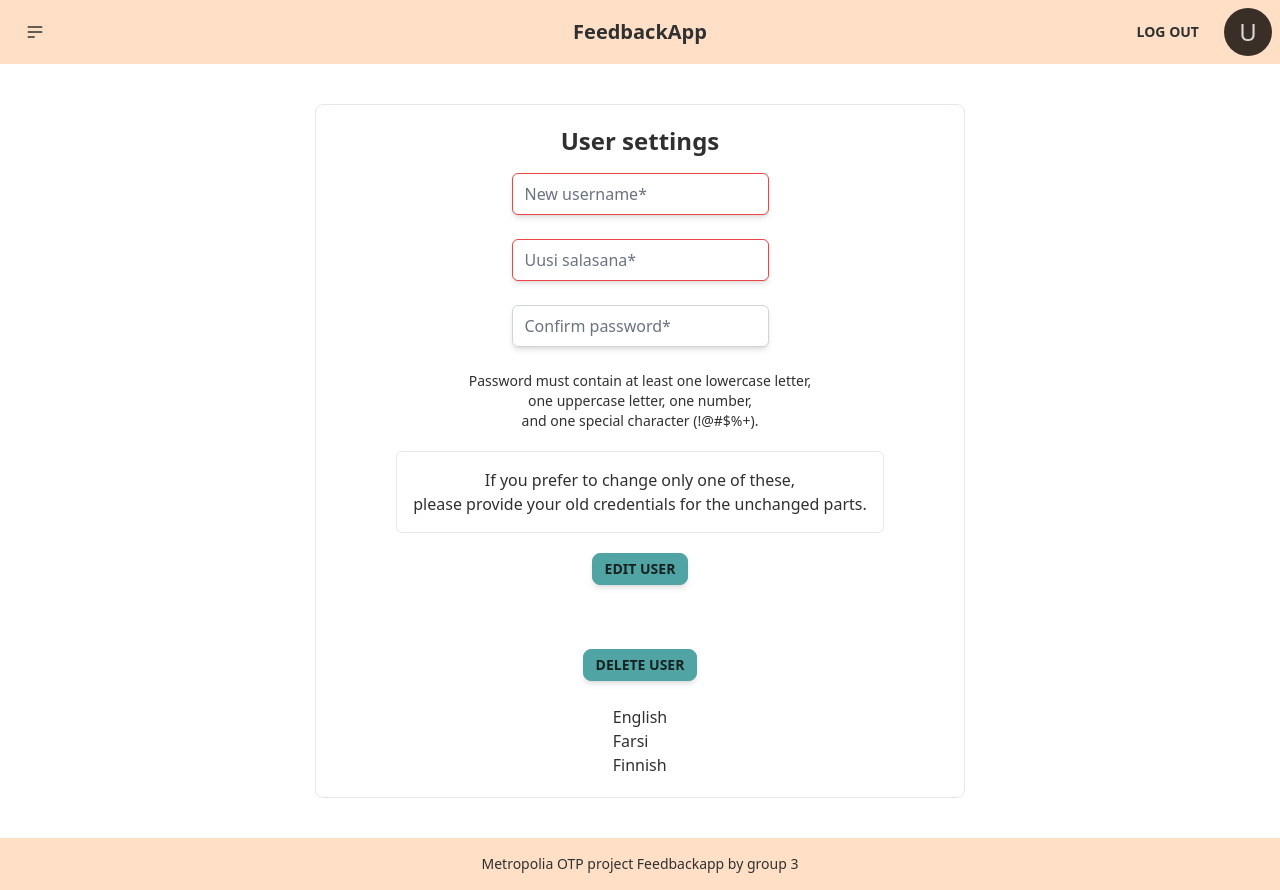
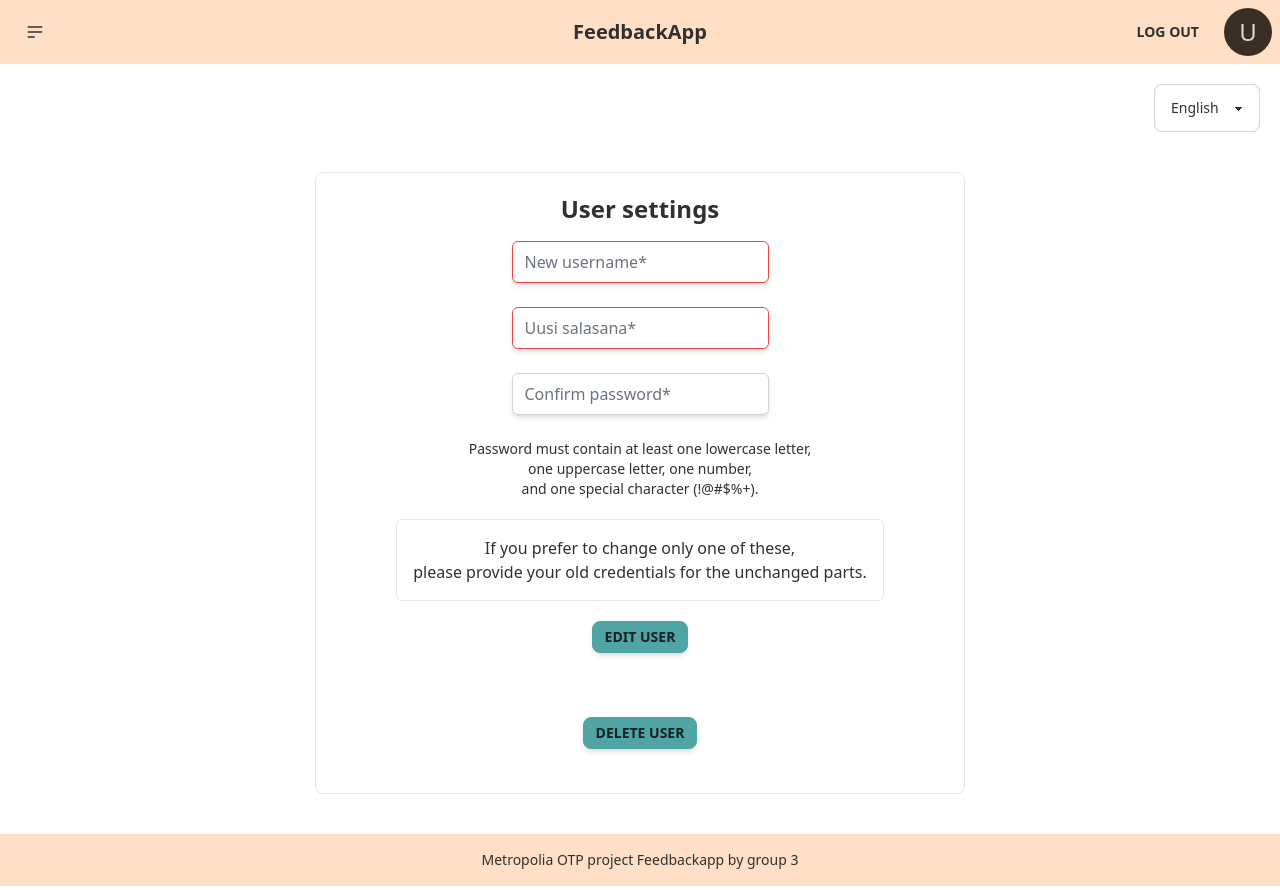
Before and after one commit to snamnna/Feedback-app, a React (Vite) app in the folder Client/: page /user in a window 1280 px wide. Built offline with nearby package versions, Linux system fonts and the light colour scheme; sample sign-in values are in the browser's storage.

Commit message:
moved the language buttond to top right corner and added select menu

```diff
--- a/Client/src/Pages/UserDetails/UserDetails.jsx
+++ b/Client/src/Pages/UserDetails/UserDetails.jsx
@@ -25,6 +25,11 @@ const UserDetails = () => {
   const [validName, setValidName] = useState(false);
   const [validPwd, setValidPwd] = useState(false);
   const [validMatch, setValidMatch] = useState(false);
+  const languageOptions = [
+    { code: "en", name: "English", flag: "us" },
+    { code: "fa", name: "Farsi", flag: "ir" },
+    { code: "fi", name: "Finnish", flag: "fi" },
+  ];
 
   useEffect(() => {
     setValidName(USER_REGEX.test(newName));
@@ -66,10 +71,24 @@ const UserDetails = () => {
   };
 
   const changeLanguage = (lng) => {
+    console.log("kieli vaihdettu: " + lng);
     i18n.changeLanguage(lng);
   };
 
   return (
+    <div className="text-end">
+      <select
+        id="language-selector"
+        name="language"
+        className=" mx-5 mt-5 select select-bordered "
+        onChange={(e) => changeLanguage(e.target.value)}
+      >
+        {languageOptions.map((option) => (
+          <option key={option.code} value={option.code}>
+            {option.name}
+          </option>
+        ))}
+      </select>
       <div className="w-screen flex justify-center items-center p-10">
         <div className="px-20 py-5  rounded-lg border">
           <h1 className="text-2xl font-semibold mb-4 flex justify-center">
@@ -164,26 +183,6 @@ const UserDetails = () => {
                   <span>Delete User</span>
                 </button>
               </div>
-            <div>
-              <button
-                className="flex justify-center"
-                onClick={() => changeLanguage("en")}
-              >
-                English{" "}
-              </button>
-              <button
-                className="flex justify-center"
-                onClick={() => changeLanguage("fa")}
-              >
-                Farsi{" "}
-              </button>
-              <button
-                className="flex justify-center"
-                onClick={() => changeLanguage("fi")}
-              >
-                Finnish
-              </button>
-            </div>
             </form>
             {showDelConf && (
               <DelConf onCancel={handleCancelDel} onConfirm={handleConfDel} />
@@ -191,6 +190,7 @@ const UserDetails = () => {
           </div>
         </div>
       </div>
+    </div>
   );
 };
 
```
Lines whose indentation alone changed are shown as unchanged.
